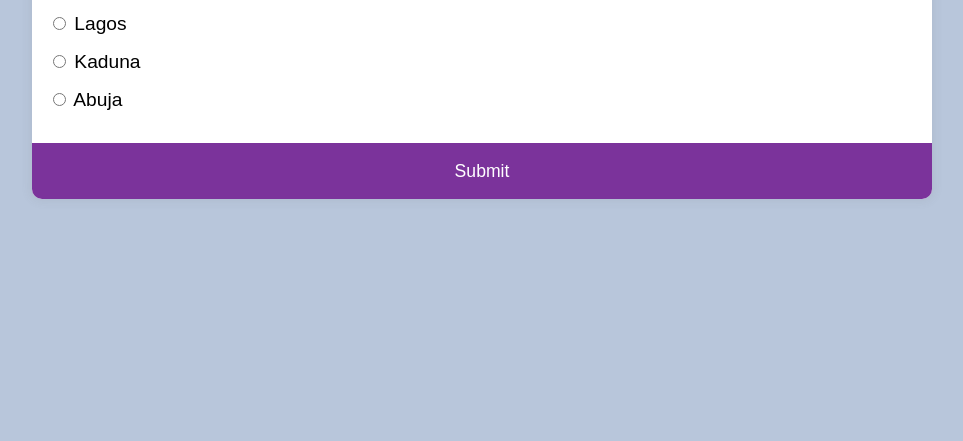
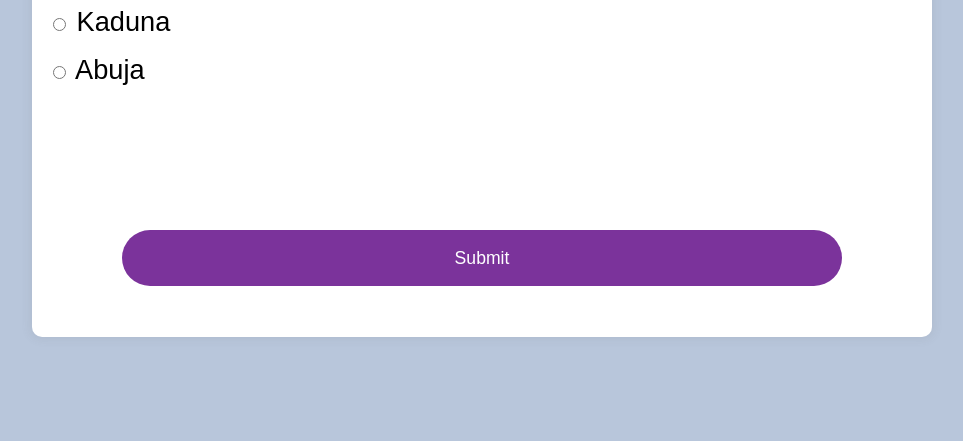
Before and after one commit to Edoscoba/Quiz-app, a plain HTML site: page index.html in a window 1280 px wide. Shown: the part 359-800 px from the top of the page, without its empty margins (158-1121 px from the left). Drawn offline with Linux system fonts and the light colour scheme.

Commit message:
modified csss

```diff
--- a/style.css
+++ b/style.css
@@ -19,7 +19,9 @@
     border-radius: 10px;
     box-shadow: 0 0 10px 2px rgba(100, 100, 100, 0.1);
     width: 900px;
-    max-width: 95vw;
+    height: 37rem;
+    /* max-width: 95vw; */
+    padding-top: 4rem;
     overflow: hidden;
   }
 
@@ -28,6 +30,7 @@
   }
 
   h2 {
+    font-size: 2rem;
     padding: 1rem;
     text-align: center;
     margin: 0;
@@ -39,7 +42,7 @@
   }
 
   ul li {
-    font-size: 1.2rem;
+    font-size: 1.7rem;
     margin: 1rem 0;
   }
 
@@ -52,11 +55,15 @@
     color: #fff;
     border: none;
     display: block;
-    width: 100%;
+    width: 80%;
     cursor: pointer;
     font-size: 1.1rem;
     font-family: inherit;
     padding: 1.1rem;
+    margin: auto;
+    margin-top: 7rem;
+    border-radius: 30px;
+    /* margin-bottom: 3rem; */
   }
 
   button:hover {
@@ -67,3 +74,6 @@
     outline: none;
     background-color: #5e3370;
   }
+  .play{
+    background: red;
+  }
```
